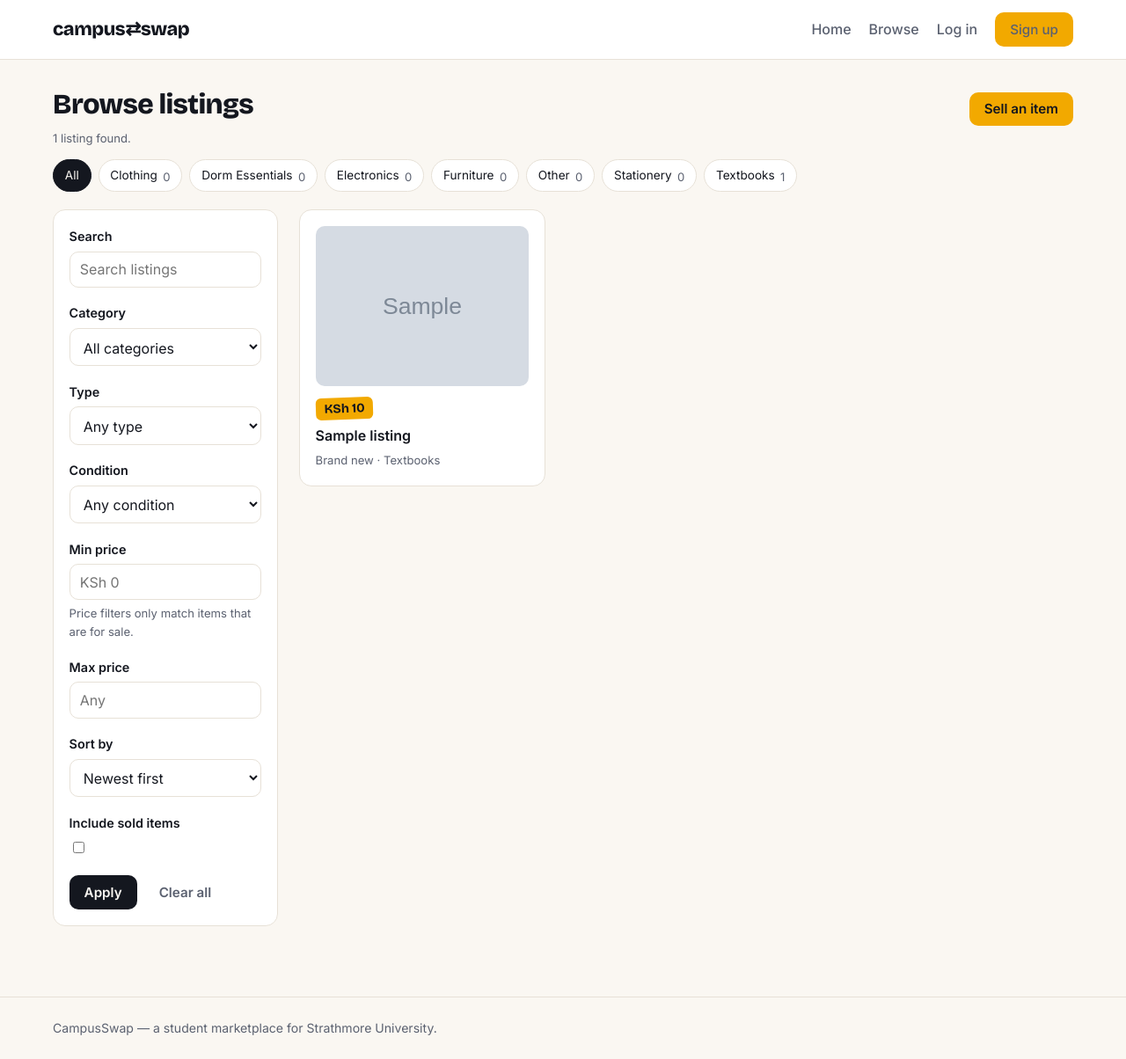
After one commit to Karashee/campus-swap, a Django app: page /browse/ in a window 1280 px wide. The commit adds this page. Shown: the whole page at 88% size. Run offline with Django 5.2, Linux system fonts and the light colour scheme; data comes from the database, SQL or seed files in the repository; tables that the repository leaves empty hold one stand-in row (values such as "Sample post"); grey boxes marked "Sample" are stand-in pictures; one stand-in notice (Sample message) is shown.

Commit message:
feat: browse page with search, filters, pagination

```diff
--- a/accounts/templates/accounts/profile_detail.html
+++ b/accounts/templates/accounts/profile_detail.html
@@ -42,7 +42,7 @@
       {% else %}{{ profile_user.display_name }} has nothing up right now.{% endif %}
     </p>
     {% if user == profile_user %}
-    <a class="btn" href="{% url 'products:index' %}">Post a listing</a>
+    <a class="btn" href="{% url 'products:create' %}">Post a listing</a>
     {% endif %}
   </div>
   {% endif %}
--- a/config/urls.py
+++ b/config/urls.py
@@ -8,7 +8,9 @@ urlpatterns = [
     path('admin/', admin.site.urls),
     path('', product_views.home, name='home'),
     path('accounts/', include('accounts.urls')),
-    path('products/', include('products.urls')),
+    # Mounted at the root so the public pages read as /browse/, /c/<slug>/
+    # and /listings/<slug>/.
+    path('', include('products.urls')),
 ]
 
 # Serve user-uploaded media with the dev server. Never used in production.
--- a/products/forms.py
+++ b/products/forms.py
@@ -1,4 +1,5 @@
 from django import forms
+from django.db.models import F, Q
 
 from config.forms import FormStyleMixin
 
@@ -67,8 +68,21 @@ class ListingForm(FormStyleMixin, forms.ModelForm):
         return image
 
 
-class ListingSearchForm(forms.Form):
-    """GET-based search. Plain Form: it filters, it never saves anything."""
+class ListingSearchForm(FormStyleMixin, forms.Form):
+    """GET-based search, filter and sort. Plain Form: it never saves anything.
+
+    One form drives the home hero search, the browse page sidebar and the
+    category pages, so the query rules live in exactly one place.
+    """
+
+    NEWEST = 'newest'
+    PRICE_ASC = 'price_asc'
+    PRICE_DESC = 'price_desc'
+    SORT_CHOICES = [
+        (NEWEST, 'Newest first'),
+        (PRICE_ASC, 'Price: low to high'),
+        (PRICE_DESC, 'Price: high to low'),
+    ]
 
     q = forms.CharField(
         required=False,
@@ -88,30 +102,131 @@ class ListingSearchForm(forms.Form):
         required=False,
         label='Type',
     )
+    condition = forms.ChoiceField(
+        choices=[('', 'Any condition')] + Listing.Condition.choices,
+        required=False,
+    )
+    min_price = forms.DecimalField(
+        required=False,
+        min_value=0,
+        max_digits=10,
+        decimal_places=2,
+        label='Min price',
+        help_text='Price filters only match items that are for sale.',
+        widget=forms.NumberInput(attrs={'placeholder': 'KSh 0', 'min': '0', 'step': '50'}),
+    )
+    max_price = forms.DecimalField(
+        required=False,
+        min_value=0,
+        max_digits=10,
+        decimal_places=2,
+        label='Max price',
+        widget=forms.NumberInput(attrs={'placeholder': 'Any', 'min': '0', 'step': '50'}),
+    )
+    sort = forms.ChoiceField(choices=SORT_CHOICES, required=False, label='Sort by')
+    show_sold = forms.BooleanField(required=False, label='Include sold items')
 
-    def __init__(self, *args, **kwargs):
+    #: Fields that are filters rather than presentation, in chip order.
+    FILTER_FIELDS = (
+        'q', 'category', 'listing_type', 'condition',
+        'min_price', 'max_price', 'show_sold',
+    )
+
+    def __init__(self, *args, locked_category=None, **kwargs):
         super().__init__(*args, **kwargs)
+        #: Set on the /c/<slug>/ pages, where the URL already fixes the category.
+        self.locked_category = locked_category
+        if locked_category is not None:
+            del self.fields['category']
         for field in self.fields.values():
             # A GET form should not mark anything required in the markup.
             field.widget.attrs.pop('required', None)
 
+    def clean(self):
+        cleaned = super().clean()
+        low = cleaned.get('min_price')
+        high = cleaned.get('max_price')
+        if low is not None and high is not None and low > high:
+            self.add_error(
+                'min_price', 'The lowest price cannot be above the highest.'
+            )
+        return cleaned
+
     def filter(self, queryset):
-        """Apply whatever the student actually filled in."""
-        from django.db.models import Q
+        """Apply whatever the student actually filled in, then sort."""
+        if not self.is_valid():
+            # Contradictory input (min above max, a bad number). Fall back to
+            # the default view of the data; the form renders its own errors.
+            return queryset.exclude(status=Listing.Status.SOLD)
 
+        data = self.cleaned_data
+
+        if data.get('q'):
+            queryset = queryset.filter(
+                Q(title__icontains=data['q']) | Q(description__icontains=data['q'])
+            )
+        if data.get('category'):
+            queryset = queryset.filter(category=data['category'])
+        if data.get('listing_type'):
+            queryset = queryset.filter(listing_type=data['listing_type'])
+        if data.get('condition'):
+            queryset = queryset.filter(condition=data['condition'])
+
+        # A price range is only meaningful for priced items, so trade and free
+        # listings (price IS NULL) drop out of the results once one is set.
+        if data.get('min_price') is not None:
+            queryset = queryset.filter(price__gte=data['min_price'])
+        if data.get('max_price') is not None:
+            queryset = queryset.filter(price__lte=data['max_price'])
+
+        if not data.get('show_sold'):
+            queryset = queryset.exclude(status=Listing.Status.SOLD)
+
+        return queryset.order_by(*self.ordering())
+
+    def ordering(self):
+        """The order_by arguments for the chosen sort.
+
+        Free and trade listings have no price, so they sit at the end of a
+        price sort either way rather than clumping at the cheap end.
+        """
+        sort = self.cleaned_data.get('sort') if self.is_valid() else None
+        if sort == self.PRICE_ASC:
+            return (F('price').asc(nulls_last=True), '-created_at')
+        if sort == self.PRICE_DESC:
+            return (F('price').desc(nulls_last=True), '-created_at')
+        return ('-created_at',)
+
+    def active_filters(self):
+        """The filters currently in force, for the removable chips.
+
+        Each entry names the GET parameter to drop and the label to show.
+        """
         if not self.is_valid():
-            return queryset
+            return []
 
-        q = self.cleaned_data.get('q')
-        category = self.cleaned_data.get('category')
-        listing_type = self.cleaned_data.get('listing_type')
+        chips = []
+        for name in self.FILTER_FIELDS:
+            if name not in self.fields:
+                continue
+            value = self.cleaned_data.get(name)
+            if value in (None, '', False):
+                continue
 
-        if q:
-            queryset = queryset.filter(
-                Q(title__icontains=q) | Q(description__icontains=q)
-            )
-        if category:
-            queryset = queryset.filter(category=category)
-        if listing_type:
-            queryset = queryset.filter(listing_type=listing_type)
-        return queryset
+            if name == 'q':
+                label = f'“{value}”'
+            elif name == 'category':
+                label = str(value)
+            elif name == 'listing_type':
+                label = Listing.ListingType(value).label
+            elif name == 'condition':
+                label = Listing.Condition(value).label
+            elif name == 'min_price':
+                label = f'From KSh {value:,.0f}'
+            elif name == 'max_price':
+                label = f'Up to KSh {value:,.0f}'
+            else:  # show_sold
+                label = 'Including sold'
+
+            chips.append({'param': name, 'label': label})
+        return chips
--- /dev/null
+++ b/products/templates/products/browse.html
@@ -0,0 +1,114 @@
+{% extends 'base.html' %}
+{% block title %}{% if category %}{{ category }}{% else %}Browse{% endif %}{% endblock %}
+
+{% block content %}
+<section class="section">
+  <div class="section-head">
+    <div>
+      <h1>{% if category %}{{ category }}{% else %}Browse listings{% endif %}</h1>
+      <p class="help">{{ result_count }} listing{{ result_count|pluralize }} found.</p>
+    </div>
+    <a class="btn btn-accent" href="{% url 'products:create' %}">Sell an item</a>
+  </div>
+
+  <div class="chips browse-categories">
+    <a class="chip{% if not category %} chip-active{% endif %}" href="{% url 'products:browse' %}">All</a>
+    {% for item in categories %}
+    <a class="chip{% if category == item %} chip-active{% endif %}" href="{{ item.get_absolute_url }}">
+      {{ item.name }} <span class="help">{{ item.listing_count }}</span>
+    </a>
+    {% endfor %}
+  </div>
+
+  <button class="btn btn-secondary filter-toggle" type="button"
+          aria-expanded="false" aria-controls="filters">Filters</button>
+
+  <div class="browse">
+    <form class="filters card" id="filters" method="get" role="search">
+      <div class="filters-head">
+        <h2>Filter</h2>
+        <button class="btn btn-ghost filter-close" type="button">Done</button>
+      </div>
+
+      {% if search_form.non_field_errors %}
+      <div class="form-errors">{{ search_form.non_field_errors }}</div>
+      {% endif %}
+
+      {% for field in search_form %}
+        {% include 'includes/form_field.html' %}
+      {% endfor %}
+
+      <div class="filters-actions">
+        <button class="btn" type="submit">Apply</button>
+        <a class="btn btn-ghost" href="{% if category %}{{ category.get_absolute_url }}{% else %}{% url 'products:browse' %}{% endif %}">Clear all</a>
+      </div>
+    </form>
+
+    <div class="results">
+      {% if active_filters %}
+      <div class="chips active-filters">
+        <span class="help">Filters:</span>
+        {% for chip in active_filters %}
+        <a class="chip chip-remove"
+           href="?{{ chip.query }}"
+           title="Remove this filter">{{ chip.label }} <span aria-hidden="true">&times;</span></a>
+        {% endfor %}
+      </div>
+      {% endif %}
+
+      {% if listings %}
+      <div class="grid">
+        {% for listing in listings %}{% include 'includes/listing_card.html' %}{% endfor %}
+      </div>
+
+      {% if page_obj.has_other_pages %}
+      <nav class="pagination" aria-label="Pagination">
+        {% if page_obj.has_previous %}
+        <a class="btn btn-secondary" href="?page={{ page_obj.previous_page_number }}{% if querystring %}&amp;{{ querystring }}{% endif %}">&larr; Previous</a>
+        {% endif %}
+        <span class="help">Page {{ page_obj.number }} of {{ page_obj.paginator.num_pages }}</span>
+        {% if page_obj.has_next %}
+        <a class="btn btn-secondary" href="?page={{ page_obj.next_page_number }}{% if querystring %}&amp;{{ querystring }}{% endif %}">Next &rarr;</a>
+        {% endif %}
+      </nav>
+      {% endif %}
+
+      {% else %}
+      <div class="empty">
+        {% if active_filters %}
+        <p>Nothing matched those filters.</p>
+        <a class="btn btn-secondary" href="{% if category %}{{ category.get_absolute_url }}{% else %}{% url 'products:browse' %}{% endif %}">Clear filters</a>
+        {% else %}
+        <p>No listings here yet. Post the first one.</p>
+        <a class="btn" href="{% url 'products:create' %}">Sell an item</a>
+        {% endif %}
+      </div>
+      {% endif %}
+    </div>
+  </div>
+</section>
+
+<script>
+  // Filter sidebar: a plain column on desktop, a bottom sheet on mobile.
+  (function () {
+    var panel = document.getElementById('filters');
+    var open = document.querySelector('.filter-toggle');
+    var close = document.querySelector('.filter-close');
+    if (!panel || !open) { return; }
+
+    var setOpen = function (isOpen) {
+      panel.classList.toggle('open', isOpen);
+      open.setAttribute('aria-expanded', isOpen ? 'true' : 'false');
+    };
+    open.addEventListener('click', function () {
+      setOpen(!panel.classList.contains('open'));
+    });
+    if (close) {
+      close.addEventListener('click', function () { setOpen(false); });
+    }
+    document.addEventListener('keydown', function (event) {
+      if (event.key === 'Escape') { setOpen(false); }
+    });
+  })();
+</script>
+{% endblock %}
--- a/products/templates/products/listing_detail.html
+++ b/products/templates/products/listing_detail.html
@@ -4,7 +4,7 @@
 
 {% block content %}
 <section class="section">
-  <p><a class="btn btn-ghost" href="{% url 'products:index' %}">&larr; Back to listings</a></p>
+  <p><a class="btn btn-ghost" href="{% url 'products:browse' %}">&larr; Back to listings</a></p>
 
   <div class="detail">
     <div>
--- a/products/templates/products/listing_form.html
+++ b/products/templates/products/listing_form.html
@@ -31,7 +31,7 @@
     {% if object %}
     <a class="btn btn-ghost" href="{{ object.get_absolute_url }}">Cancel</a>
     {% else %}
-    <a class="btn btn-ghost" href="{% url 'products:index' %}">Cancel</a>
+    <a class="btn btn-ghost" href="{% url 'products:browse' %}">Cancel</a>
     {% endif %}
   </form>
 </section>
--- a/products/urls.py
+++ b/products/urls.py
@@ -5,12 +5,17 @@ from . import views
 app_name = 'products'
 
 urlpatterns = [
-    path('', views.index, name='index'),
-    path('new/', views.ListingCreateView.as_view(), name='create'),
+    path('browse/', views.ListingListView.as_view(), name='browse'),
+    # Category pages are the same view with the category fixed by the URL.
+    path('c/<slug:slug>/', views.ListingListView.as_view(), name='category'),
     path('my-listings/', views.MyListingsView.as_view(), name='my_listings'),
-    path('c/<slug:slug>/', views.category_detail, name='category'),
-    path('<slug:slug>/', views.ListingDetailView.as_view(), name='detail'),
-    path('<slug:slug>/edit/', views.ListingUpdateView.as_view(), name='edit'),
-    path('<slug:slug>/delete/', views.ListingDeleteView.as_view(), name='delete'),
-    path('<slug:slug>/status/<str:status>/', views.mark_status, name='mark_status'),
+    path('listings/new/', views.ListingCreateView.as_view(), name='create'),
+    path('listings/<slug:slug>/', views.ListingDetailView.as_view(), name='detail'),
+    path('listings/<slug:slug>/edit/', views.ListingUpdateView.as_view(), name='edit'),
+    path('listings/<slug:slug>/delete/', views.ListingDeleteView.as_view(), name='delete'),
+    path(
+        'listings/<slug:slug>/status/<str:status>/',
+        views.mark_status,
+        name='mark_status',
+    ),
 ]
--- a/products/views.py
+++ b/products/views.py
@@ -68,41 +68,77 @@ def categories_with_counts():
 
 
 def home(request):
-    """Landing page: hero search plus the latest available listings."""
-    search_form = ListingSearchForm(request.GET or None)
-    listings = search_form.filter(available_listings())
-    searching = bool(request.GET.get('q') or request.GET.get('category'))
+    """Landing page: hero search plus the latest available listings.
 
+    The hero form only collects the query and posts it to the browse page,
+    which is where all the real filtering happens.
+    """
     return render(request, 'home.html', {
-        'search_form': search_form,
-        'latest_listings': listings[:8],
-        'searching': searching,
-        'result_count': listings.count() if searching else None,
+        'search_form': ListingSearchForm(),
+        'latest_listings': available_listings()[:8],
         'categories': categories_with_counts(),
         'recently_viewed': recently_viewed_listings(request),
     })
 
 
-def index(request):
-    """Simple browse page. The full filtered version is chunk B1."""
-    search_form = ListingSearchForm(request.GET or None)
-    listings = search_form.filter(available_listings())
-    return render(request, 'products/index.html', {
-        'search_form': search_form,
-        'listings': listings,
-        'result_count': listings.count(),
-    })
+class ListingListView(ListView):
+    """Browse: search, filter, sort and paginate the public listings.
 
+    The same view serves /browse/ and /c/<slug>/. On a category page the URL
+    fixes the category, so that filter is taken out of the sidebar instead of
+    being offered twice.
+    """
 
-def category_detail(request, slug):
-    """Listings in one category. Reuses the browse template."""
-    category = get_object_or_404(Category, slug=slug)
-    listings = available_listings().filter(category=category)
-    return render(request, 'products/index.html', {
-        'listings': listings,
-        'category': category,
-        'result_count': listings.count(),
-    })
+    template_name = 'products/browse.html'
+    context_object_name = 'listings'
+    paginate_by = 12
+
+    def get(self, request, *args, **kwargs):
+        self.category = (
+            get_object_or_404(Category, slug=kwargs['slug'])
+            if 'slug' in kwargs
+            else None
+        )
+        # Always bound, even with an empty query string: a GET form with no
+        # required fields validates fine, and binding keeps the sidebar
+        # showing whatever the student picked.
+        self.search_form = ListingSearchForm(
+            request.GET, locked_category=self.category
+        )
+        return super().get(request, *args, **kwargs)
+
+    def get_queryset(self):
+        # select_related keeps the card grid at one query instead of one per
+        # listing for the seller and category.
+        queryset = Listing.objects.select_related('seller', 'category')
+        if self.category:
+            queryset = queryset.filter(category=self.category)
+        return self.search_form.filter(queryset)
+
+    def get_context_data(self, **kwargs):
+        context = super().get_context_data(**kwargs)
+
+        # Everything except the page number, so pagination links and chips
+        # keep the current search.
+        params = self.request.GET.copy()
+        params.pop('page', None)
+
+        chips = []
+        for chip in self.search_form.active_filters():
+            remaining = params.copy()
+            remaining.pop(chip['param'], None)
+            chips.append({**chip, 'query': remaining.urlencode()})
+
+        page = context.get('page_obj')
+        context['search_form'] = self.search_form
+        context['category'] = self.category
+        context['categories'] = categories_with_counts()
+        context['result_count'] = (
+            page.paginator.count if page else len(context['listings'])
+        )
+        context['active_filters'] = chips
+        context['querystring'] = params.urlencode()
+        return context
 
 
 class ListingDetailView(DetailView):
--- a/static/css/app.css
+++ b/static/css/app.css
@@ -226,6 +226,41 @@ img { max-width: 100%; display: block; }
   padding: .3rem .8rem; font-size: .85rem; text-decoration: none;
 }
 .chip:hover { border-color: var(--ink); }
+.chip-active { background: var(--ink); color: var(--paper); border-color: var(--ink); }
+.chip-remove { background: var(--accent); border-color: var(--accent); font-weight: 600; }
+.chip-remove:hover { border-color: var(--ink); }
+
+/* Browse page: filter column plus results */
+.browse {
+  display: grid; gap: 1.5rem; align-items: start;
+  grid-template-columns: 16rem minmax(0, 1fr);
+}
+.browse-categories { margin-bottom: 1.25rem; }
+.filters { position: sticky; top: 1rem; }
+.filters-head { display: none; align-items: baseline; justify-content: space-between; }
+.filters-head h2 { margin: 0; }
+.filters .field:last-of-type { margin-bottom: .75rem; }
+.filters-actions { display: flex; gap: .5rem; align-items: center; }
+.filter-toggle { display: none; margin-bottom: 1rem; }
+.active-filters { margin-bottom: 1.25rem; align-items: center; }
+.pagination { display: flex; gap: .75rem; align-items: center; justify-content: center; margin-top: 2rem; }
+
+@media (max-width: 767px) {
+  .browse { grid-template-columns: 1fr; }
+  .filter-toggle { display: inline-block; }
+  /* Bottom sheet: off-screen until the Filters button opens it. */
+  .filters {
+    position: fixed; inset: auto 0 0 0; z-index: 45;
+    max-height: 85vh; overflow-y: auto;
+    border-radius: var(--radius-card) var(--radius-card) 0 0;
+    box-shadow: 0 -8px 24px rgba(20, 23, 31, .18);
+    transform: translateY(101%); transition: transform .2s ease;
+    /* Hidden rather than just off-screen, so it stays out of the tab order. */
+    visibility: hidden;
+  }
+  .filters.open { transform: translateY(0); visibility: visible; }
+  .filters-head { display: flex; }
+}
 
 /* Segmented radio buttons.
    Django renders RadioSelect as <div class="segmented"> with one <div> per
--- a/templates/base.html
+++ b/templates/base.html
@@ -16,7 +16,7 @@
       <button class="nav-toggle" type="button" aria-expanded="false" aria-controls="nav-links">Menu</button>
       <div class="nav-links" id="nav-links">
         <a href="{% url 'home' %}">Home</a>
-        <a href="{% url 'products:index' %}">Browse</a>
+        <a href="{% url 'products:browse' %}">Browse</a>
         {% if user.is_authenticated %}
         <a class="btn btn-accent" href="{% url 'products:create' %}">Sell an item</a>
         <div class="user-menu">
```
Also changed, not shown: products/templates/products/index.html (deleted, +0 -34 lines), products/tests.py (+157 -16 lines), templates/home.html (+6 -15 lines), README.md.
